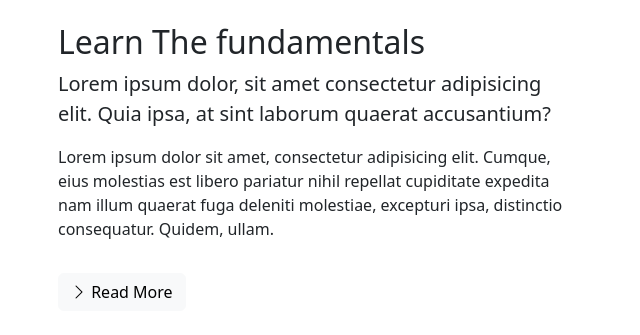
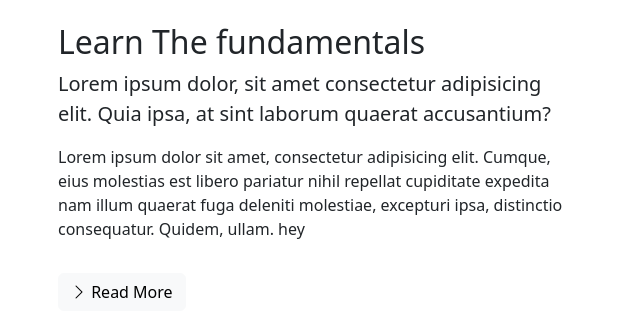
Before and after one commit to vi-ta-lis/vitaliskalu, a plain HTML site: page index.html in a window 1280 px wide. Shown: the part 1052-1387 px from the top of the page, 594-1234 px from the left. Drawn offline with nearby package versions, Linux system fonts and the light colour scheme.

Commit message:
updated text to free range

```diff
--- a/index.html
+++ b/index.html
@@ -169,7 +169,7 @@
               Lorem ipsum dolor sit amet, consectetur adipisicing elit. Cumque,
               eius molestias est libero pariatur nihil repellat cupiditate
               expedita nam illum quaerat fuga deleniti molestiae, excepturi
-              ipsa, distinctio consequatur. Quidem, ullam.
+              ipsa, distinctio consequatur. Quidem, ullam. hey
             </p>
 
             <a href="" class="btn btn-light mt-3">
```
